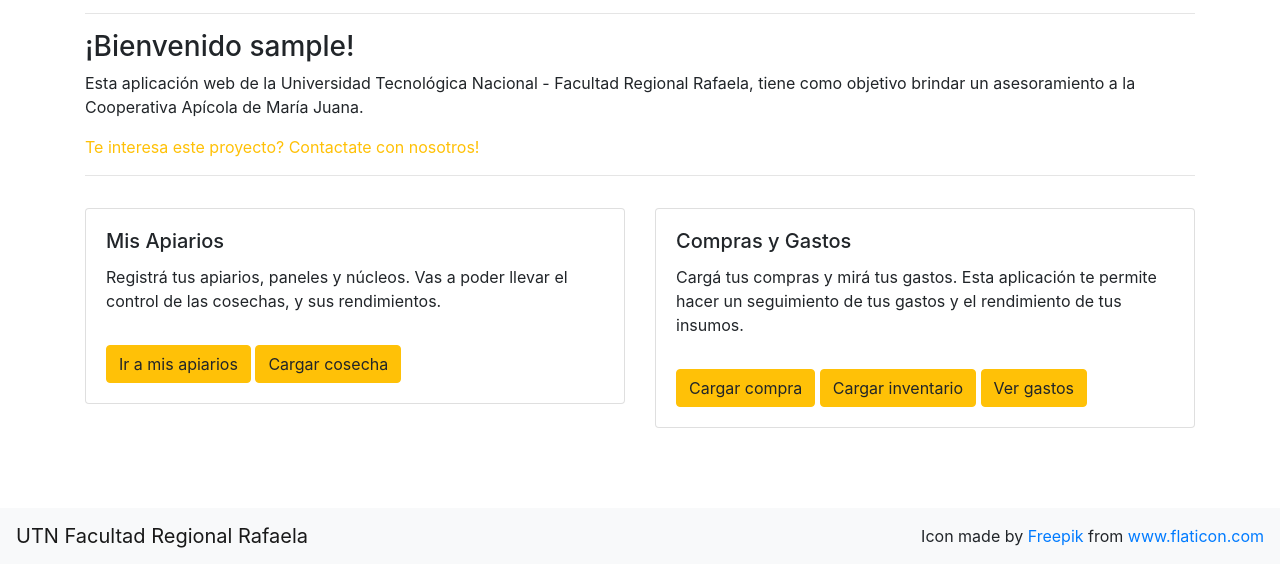
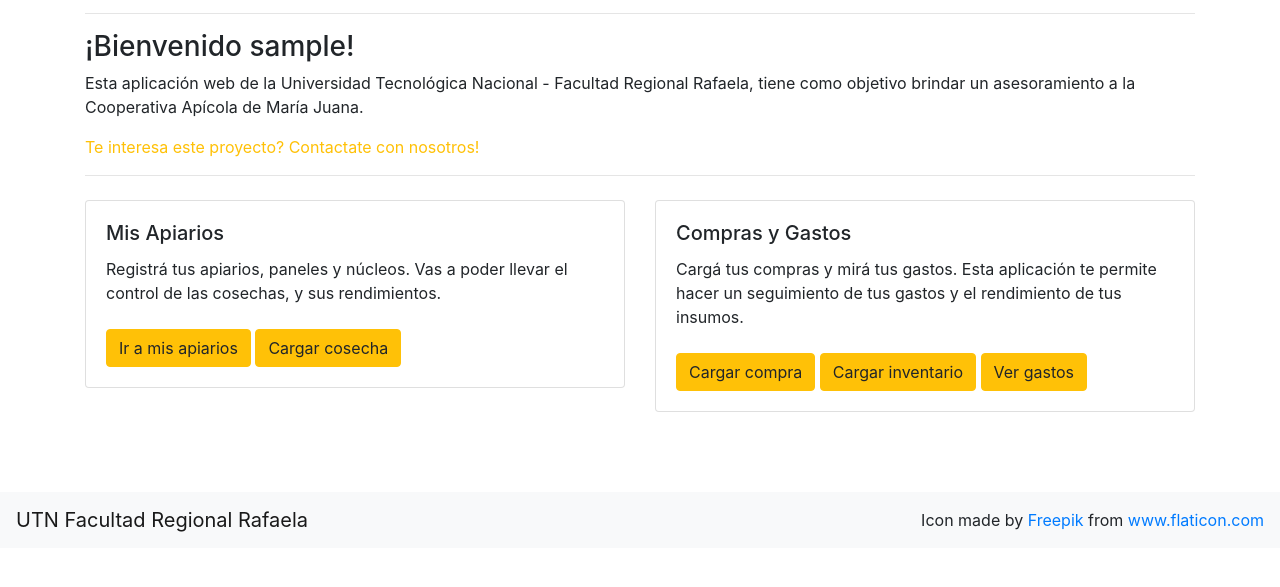
Before and after one commit to sofide/apicolapp, a Django app: page / in a window 1280 px wide. Shown: the part 213-800 px from the top of the page. Run offline with Django 3.2, Linux system fonts and the light colour scheme; the visitor is signed in with stand-in values (Sample User, id 1); some libraries are stand-ins or nearby versions.

Commit message:
replace sep to mt-2 bootsrap class

```diff
--- a/core/static/css/style.css
+++ b/core/static/css/style.css
@@ -5,7 +5,3 @@
 .orange-dk {
     color: orange;
 }
-
-.sep {
-    margin-top: 1rem;
-}
--- a/core/templates/core/home.html
+++ b/core/templates/core/home.html
@@ -24,7 +24,7 @@
     <div class="row">
     {% if user.is_authenticated %}
         <div class="col-xs-12 col-lg-6">
-            <div class="card sep">
+            <div class="card mt-2">
                 <div class="card-body">
                     <h5 class="card-title">Mis Apiarios</h5>
                     <p class="card-text">
@@ -32,22 +32,22 @@
                         de las cosechas, y sus rendimientos.
                     </p>
 
-                    <a href="#" class="btn btn-warning sep">Ir a mis apiarios</a>
-                    <a href="#" class="btn btn-warning sep">Cargar cosecha</a>
+                    <a href="#" class="btn btn-warning mt-2">Ir a mis apiarios</a>
+                    <a href="#" class="btn btn-warning mt-2">Cargar cosecha</a>
                 </div>
             </div>
         </div>
         <div class="col-xs-12 col-lg-6">
-            <div class="card sep">
+            <div class="card mt-2">
                 <div class="card-body">
                     <h5 class="card-title">Compras y Gastos</h5>
                     <p class="card-text">
                         Cargá tus compras y mirá tus gastos. Esta aplicación te permite hacer un
                         seguimiento de tus gastos y el rendimiento de tus insumos.
                     </p>
-                    <a href="#" class="btn btn-warning sep">Cargar compra</a>
-                    <a href="#" class="btn btn-warning sep">Cargar inventario</a>
-                    <a href="#" class="btn btn-warning sep">Ver gastos</a>
+                    <a href="#" class="btn btn-warning mt-2">Cargar compra</a>
+                    <a href="#" class="btn btn-warning mt-2">Cargar inventario</a>
+                    <a href="#" class="btn btn-warning mt-2">Ver gastos</a>
                 </div>
             </div>
         </div>
```
